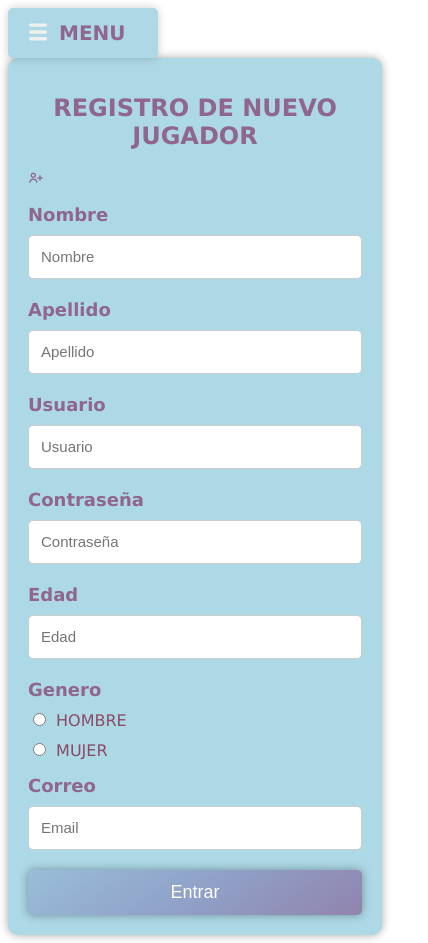
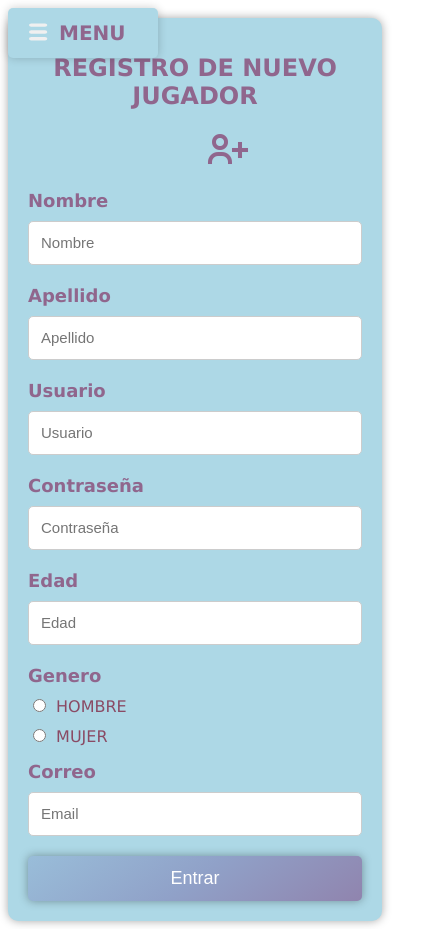
Before and after one commit to otpvayne/TEA, a website: page index.html in a window 390 px wide. Shown: the whole page, 428 px wide, since content can reach past the window. Drawn offline with nearby package versions, Linux system fonts and the light colour scheme.

Commit message:
Arreglo de CSS a registro y responsive y arreglo de imagen del registrro

```diff
--- a/style.css
+++ b/style.css
@@ -105,7 +105,18 @@
   position: relative;
   width: 100%;
 }
+.Registro i {
+  font-size: 48px; /* Ajusta el tamaño del ícono según sea necesario */
+  color: #90668d; /* Cambia el color según tus preferencias */
+  margin-bottom: 20px; /* Espacio debajo del ícono */
+  align-items: center;
 
+    height: 40px;
+    width: 400px;
+    display: flex;
+    justify-content: center;
+    align-items: center;
+}
 .input-box input {
   width: 80%;
   padding: 18px;
@@ -147,6 +158,11 @@
   box-shadow: 0 0 10px rgba(0, 0, 0, 0.35);
   max-width: 400px; /* Ajusta según tus necesidades */
   margin: auto;
+  flex-wrap: wrap;/* RESPONSIVE*/
+    min-width: 250px;
+    margin-top: -40px;/* RESPONSIVE*/
+    margin-bottom: 0px;
+
 }
 
 .Registro h1 {
```
Also changed, not shown: index.html (+1 -1 lines).
